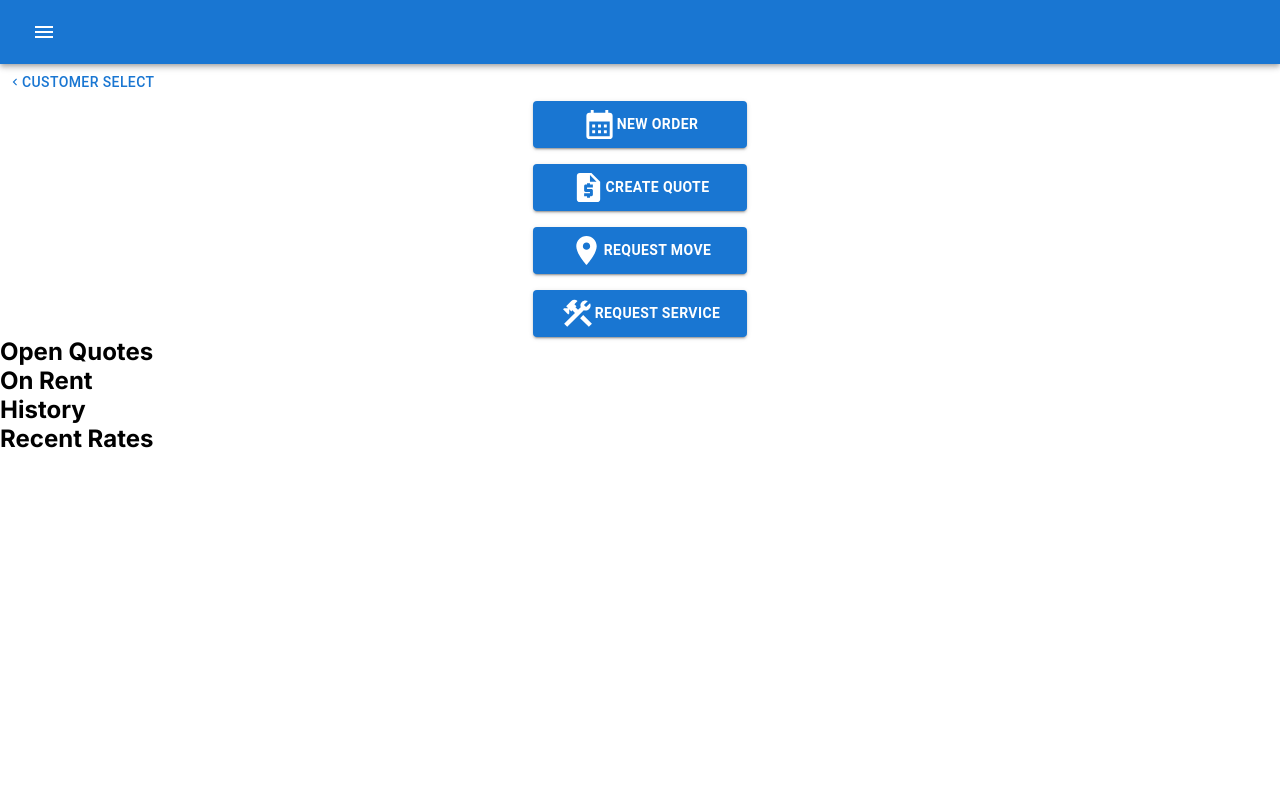
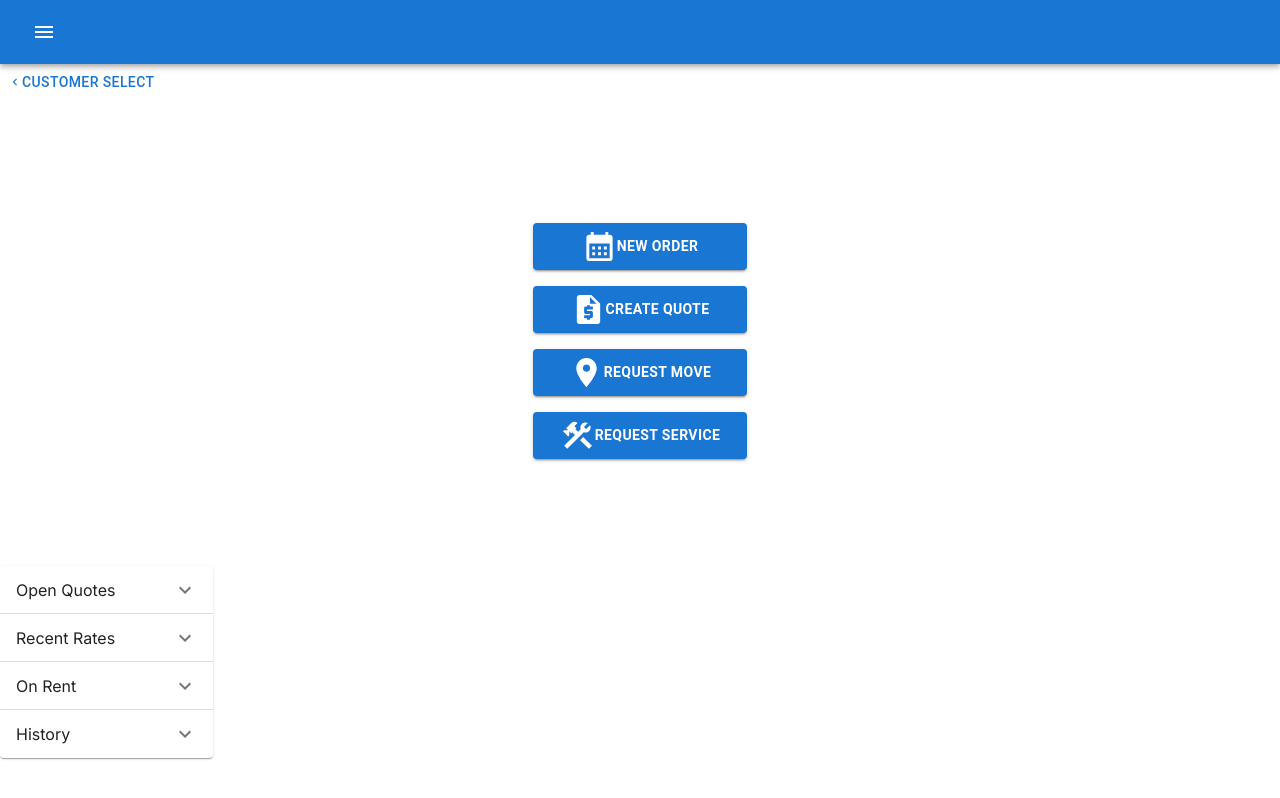
Before and after one commit to swarleyhd2/rentalsoft, a Next.js app: page /dashboard/customer/1 in a window 1280 px wide. Shown: the top 798 px of the page. Built offline with nearby package versions, Linux system fonts and the light colour scheme; no server answers.

Commit message:
accordian

```diff
--- a/src/app/dashboard/customer/[customerID]/page.jsx
+++ b/src/app/dashboard/customer/[customerID]/page.jsx
@@ -1,6 +1,6 @@
 'use client'
 import { getCustomer } from '@/firebase/getData'
-import { Button, Card, Grid, Stack, Paper} from '@mui/material';
+import { Button, Card, Grid, Stack, Paper, Accordion, AccordionSummary, AccordionDetails} from '@mui/material';
 import CalendarMonthIcon from '@mui/icons-material/CalendarMonth';
 import ConstructionIcon from '@mui/icons-material/Construction';
 import PlaceIcon from '@mui/icons-material/Place';
@@ -9,6 +9,7 @@ import ChevronLeftIcon from '@mui/icons-material/ChevronLeft';
 import Link from 'next/link';
 import { useState } from 'react';
 import { useSearchParams } from 'next/navigation';
+import { ExpandMore } from '@mui/icons-material';
 
 export default function page({ params }) {
   const searchParams = useSearchParams()
@@ -16,32 +17,64 @@ export default function page({ params }) {
   const [ history, setHistory ] = useState()
 
   return (
-    <Grid container justifyContent='center'>
+    <Grid container justifyContent='center' minHeight='100vh'>
       <Grid item xs={12}>
       <Link href='/dashboard/customerselect'><Button variant='text'><ChevronLeftIcon fontSize='inherit'/>Customer Select</Button></Link>
       </Grid>
-      <Grid item xs={12} justifyContent='center'>
-        <h2>{name}</h2>
-      </Grid>
       <Grid item xs={10} md={8} lg={2}>
           <Stack spacing={2}>
+            <h2 style={{'text-align':'center'}}>{name}</h2>
             <Link href='#'><Button variant='contained' sx={{'width':'100%', 'font-weight':'bold', 'justifyContent': 'center'}}><CalendarMonthIcon fontSize='large'/> New Order</Button></Link>
             <Link href='#'><Button variant='contained' sx={{'width':'100%', 'font-weight':'bold'}}><RequestQuoteIcon fontSize='large'/> Create Quote</Button></Link>
             <Link href='#'><Button variant='contained' sx={{'width':'100%', 'font-weight':'bold'}}><PlaceIcon fontSize='large'/> Request Move</Button></Link>
             <Link href='#'><Button variant='contained' sx={{'width':'100%', 'font-weight':'bold'}}><ConstructionIcon fontSize='large'/> Request Service</Button></Link>
           </Stack>
       </Grid>
-      <Grid item xs={12}>
-        <h2>Open Quotes</h2>
-      </Grid>
-      <Grid item xs={12}>
-        <h2>On Rent</h2>
-      </Grid>
-      <Grid item xs={12}>
-        <h2>History</h2>
-      </Grid>
-      <Grid item xs={12}>
-        <h2>Recent Rates</h2>
+      <Grid item xs={12} justifyContent='center'>
+        <Grid item xs={12} md={8} lg={2} justifyContent='center'>
+          <Stack>
+            <Accordion>
+              <AccordionSummary
+                expandIcon={<ExpandMore/>}
+              >
+                Open Quotes
+              </AccordionSummary>
+              <AccordionDetails>
+                Open Quotes
+              </AccordionDetails>
+            </Accordion>
+            <Accordion>
+              <AccordionSummary
+                expandIcon={<ExpandMore/>}
+              >
+                Recent Rates
+              </AccordionSummary>
+              <AccordionDetails>
+               Recent Rates
+              </AccordionDetails>
+            </Accordion>
+            <Accordion>
+              <AccordionSummary
+                expandIcon={<ExpandMore/>}
+              >
+                On Rent
+              </AccordionSummary>
+              <AccordionDetails>
+                On Rent
+              </AccordionDetails>
+            </Accordion>
+            <Accordion>
+              <AccordionSummary
+                expandIcon={<ExpandMore/>}
+              >
+                History
+              </AccordionSummary>
+              <AccordionDetails>
+                History
+              </AccordionDetails>
+            </Accordion>
+          </Stack>
+        </Grid>
       </Grid>
     </Grid>
 
--- a/src/app/dashboard/customerselect/page.jsx
+++ b/src/app/dashboard/customerselect/page.jsx
@@ -5,6 +5,7 @@ import { Card, Grid, List, ListItem, ListItemButton, ListItemText } from "@mui/m
 import Link from "next/link";
 
 export default function page() {
+    const [ customerList, setCustomerList ] = useState([])
     const [ customerListItems, setCustomerListItems ] = useState()
     const [ newCustomerItem, setNewCustomerItem ] = useState()
     useEffect(() => {
```
